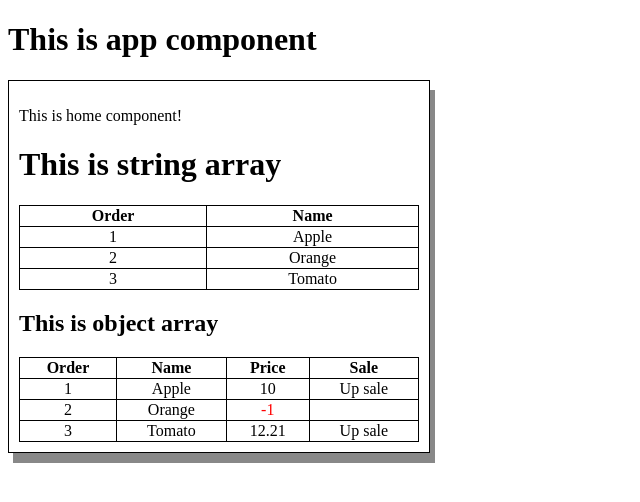
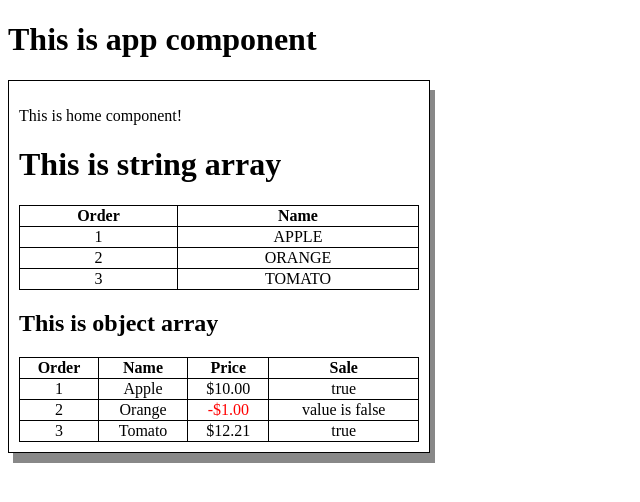
Before and after one commit to trunghiencdr/Angular16, an Angular app: page / in a window 1280 px wide. Shown: the top 502 px of the page, without its empty margins (0-640 px from the left). Built offline with nearby package versions, Linux system fonts and the light colour scheme.

Commit message:
add pipe custom

```diff
--- a/src/app/app.module.ts
+++ b/src/app/app.module.ts
@@ -5,11 +5,13 @@ import { AppRoutingModule } from './app-routing.module';
 import { AppComponent } from './app.component';
 import { HomeComponent } from './home/home.component';
 import { FormsModule } from '@angular/forms';
+import { PipecustomPipe } from './pipecustom.pipe';
 
 @NgModule({
   declarations: [
     AppComponent,
-    HomeComponent
+    HomeComponent,
+    PipecustomPipe
   ],
   imports: [
     BrowserModule,
--- a/src/app/home/home.component.html
+++ b/src/app/home/home.component.html
@@ -6,7 +6,7 @@
         <th>Name</th>
         <tr *ngFor="let fruit of fruits; let i=index">
             <td>{{i+1}}</td>
-            <td>{{fruit}}</td>
+            <td>{{fruit | uppercase}}</td>
         </tr>
     </table>
 
@@ -20,10 +20,14 @@
             <td>{{i+1}}</td>
             <td>{{fruit.name}}</td>
             <td>
-                <span [ngClass]="{'negative-number': fruit.price < 0}">{{fruit.price}}</span>
+                <span [ngClass]="{'negative-number': fruit.price < 0}">{{fruit.price | currency: 'USD': 'symbol': '1.2'}}</span>
             </td>
+            <!-- <td>
+                <span *ngIf="fruit.isSale === true">Up sale</span>
+            </td> -->
+
             <td>
-                <span *ngIf="fruit.isSale === true">Up sale</span>
+                <span> {{fruit.isSale | pipecustom : 'test' : 'symbol': 'test-symbol'}}</span>
             </td>
         </tr>
     </table>
--- /dev/null
+++ b/src/app/pipecustom.pipe.ts
@@ -0,0 +1,21 @@
+import { Pipe, PipeTransform } from '@angular/core';
+
+@Pipe({
+  name: 'pipecustom'
+})
+export class PipecustomPipe implements PipeTransform {
+
+  transform(value: unknown, ...args: unknown[]): unknown {
+    console.log('pipe custom', value);
+    args.forEach(
+      value => {
+        console.log('args', value)
+      }
+    )
+    if(value){
+      return value
+    }
+    return 'value is false';
+  }
+
+}
```
Also changed, not shown: 1 other file (tests, documents, lock files or other folders).
